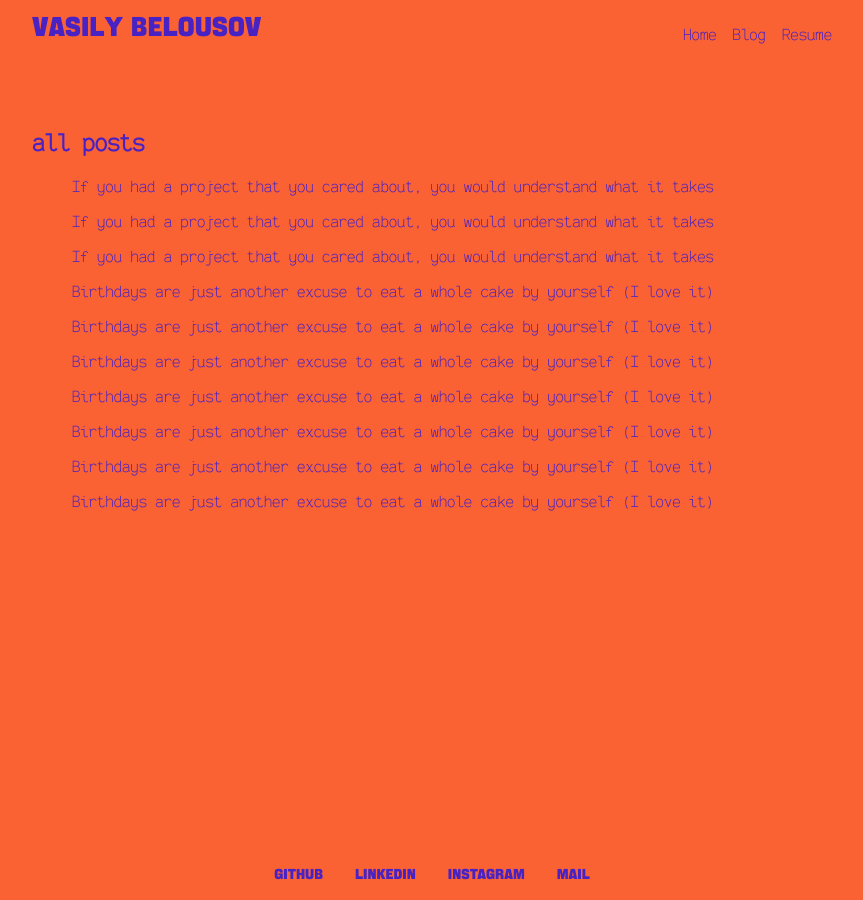
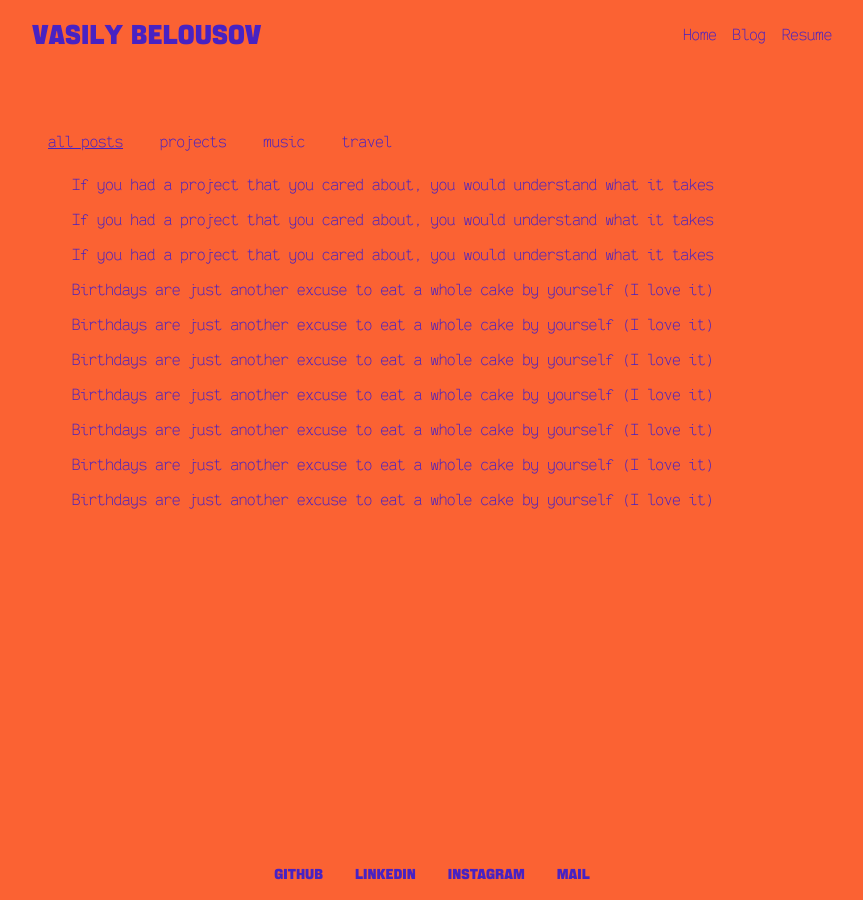
Before and after one commit to vasilybels/personal-blog-project, a Jekyll site: the page built from archive.md, in a window 1280 px wide. Shown: the whole page, without its empty margins (208-1071 px from the left). Built offline with Jekyll 4.4.1, drawn with Linux system fonts in a browser that asks for light colours; nearby versions of some CDN libraries.

Commit message:
fix: relative bio position on homepage, small UI improvements

```diff
--- a/_config.yml
+++ b/_config.yml
@@ -29,6 +29,7 @@ include:
 exclude:
   - Gemfile
   - Gemfile.lock
+  - README.md
 
 animation:
   enabled: true
--- a/_layouts/list.html
+++ b/_layouts/list.html
@@ -4,12 +4,17 @@ layout: default
 
 <article class="archive-content">
 
-    <div class="archive">
+    <div class="archive" data-aos="fade-up">
+        <div class="filters-container">
+            <button class="archive-title" data-filter="all">all posts</button>
+            <button class="archive-title" data-filter="projects">projects</button>
+            <button class="archive-title" data-filter="music">music</button>
+            <button class="archive-title" data-filter="travel">travel</button>
+        </div>
 
-            <h1 class="archive-title">all posts</h1>
-
+        <div id="posts-container">
             {% for post in site.posts %}
-            <div class="post-display">
+                <div class="post-display" data-categories="{{ post.categories | join: ' ' }}">
                     <ul class="post-list">
                         {% if post.categories contains "projects" %}
                             <li class="post-title-project">
--- a/_layouts/page.html
+++ b/_layouts/page.html
@@ -3,9 +3,7 @@ layout: default
 ---
 
 <article class="page">
-
   <h1 class="page-title">{{ page.title }}</h1>
-
   <div class="entry">
     {{ content }}
   </div>
--- a/css/style.css
+++ b/css/style.css
@@ -1,9 +1,16 @@
+/* Global */
+
 html, body {
   height: 100%;
   margin: 0;
   background-color: #fb6233;
 }
 
+body {
+    font-family: "Mono", monospace;
+    color: #4822C3;
+    text-align: justify;
+}
 
 .site-global {
     display: flex;
@@ -18,17 +25,6 @@ html, body {
     margin: 0 1rem;
 }
 
-.home-content {
-    display: flex;
-    justify-content: center;
-    flex-direction: column;
-    align-items: center;
-}
-
-.typed-intro {
-  padding-top: 1rem;
-}
-
 a {
   text-decoration: none;
   color: #4822C3;
@@ -38,13 +34,84 @@ a:hover {
   text-decoration: underline;
 }
 
+.container {
+  max-width: 800px;
+  margin-left: auto;
+  margin-right: auto;
+}
 
+ul {
+  list-style: none;
+}
 
-body {
-    font-family: "Mono", monospace;
-    color: #4822C3;
-    text-align: justify;
+/* Homepage */
+
+.home-content {
+  display: flex;
+  flex-direction: column;
+  align-items: center;
+  justify-content: flex-start;
+  min-height: 400px;
 }
+
+.typed-intro {
+  padding-top: 1rem;
+  min-height: 150px;
+  display: flex;
+  align-items: flex-end;
+  justify-content: center;
+  width: 100%;
+}
+
+.bio {
+  max-width: 800px;
+  margin: 2rem 1rem 0 1rem;
+  line-height: 1.35;
+  position: static;
+  width: 100%;
+  text-align: center;
+}
+
+#typed-text {
+  font-family: 'Mono', monospace;
+  font-size: 100px;
+  color: #4822C3;
+  white-space: pre-wrap;
+  overflow-wrap: break-word;
+}
+
+/* Post archive */
+
+.filters-container {
+  display: flex;
+  flex-direction: row;
+  gap: .3rem;
+}
+
+.archive-title:hover {
+  cursor: pointer;
+  text-decoration: underline;
+}
+
+.archive-title {
+  background: none;
+  border: none;
+  color: #4822C3;
+  font-family: "Mono", monospace;
+  font-size: 1rem;
+  padding: 0.5rem 1rem;
+  cursor: pointer;
+}
+
+.archive-title:hover {
+  text-decoration: underline;
+}
+
+.archive-title.active {
+  text-decoration: underline;
+}
+
+/* Header */
 
 .header {
   background-color: #fb6233;
@@ -65,11 +132,64 @@ body {
   margin-bottom: .5rem;
 }
 
-.container {
-  max-width: 800px;
-  margin-left: auto;
-  margin-right: auto;
+.site-title {
+  text-decoration: none;
+  font-size: 1.7rem;
+  font-family: "Frick", serif;
+  margin: 0;
+  line-height: 1;
+  display: flex;
+  align-items: center;
 }
+
+.site-title:hover {
+  color: #4822C3;
+  text-decoration: none;
+}
+
+/* Nav menu */
+
+.menu ul {
+  display: flex;
+  flex-direction: row;
+  margin-top: 0.5rem;
+  padding: 0;
+  gap: 1rem;
+}
+
+.menu ul li:hover {
+  text-decoration: underline;
+}
+
+.menu a {
+    text-decoration: none;
+}
+
+/* Footer */
+
+.site-footer {
+    display: flex;
+    font-size: 0.9rem;
+    background-color: #fb6233;
+    color: #4822C3;
+    width: 100%;
+    padding: 1rem 0;
+}
+
+.site-footer .wrapper {
+    max-width: 800px;
+    align-items: center;
+    margin-left: auto;
+    margin-right: auto;
+}
+
+.footer-links {
+    display: flex;
+    font-family: "Frick", sans-serif;
+    gap: 2rem;
+}
+
+/* Typefaces */
 
 @font-face {
   font-family: "Frick";
@@ -102,124 +222,3 @@ body {
   font-weight: normal;
   font-style: normal;
 }
-
-.site-title {
-  text-decoration: none;
-  font-size: 1.7rem;
-  font-family: "Frick", serif;
-  margin: 0;
-  line-height: 1;
-  display: flex;
-  align-items: center;
-}
-
-
-
-.site-title:hover {
-  color: #4822C3;
-  text-decoration: none;
-}
-
-/* ===============================
-   Navigation menu
-   =============================== */
-.menu ul {
-  list-style: none;
-  margin: 0;
-  padding: 0;
-  display: flex;
-  gap: 1rem;
-  align-items: center;
-  font-family: "Mono", monospace;
-}
-
-  .menu ul {
-    flex-direction: row;
-    gap: 1rem;
-    margin-top: 0.5rem;
-  }
-
-.menu a {
-    text-decoration: none;
-}
-
-.menu a:hover {
-    text-decoration: underline;
-}
-
-
-/* ===============================
-   Footer
-   =============================== */
-.site-footer {
-    display: flex;
-    font-size: 0.9rem;
-    background-color: #fb6233;
-    color: #4822C3;
-    width: 100%;
-    padding: 1rem 0;
-}
-
-.bio {
-  position: absolute;
-  top: 280px;
-  max-width: 800px;
-  margin: 0 1rem;
-  line-height: 1.35;
-}
-
-.site-footer .wrapper {
-    max-width: 800px;
-    align-items: center;
-    margin-left: auto;
-    margin-right: auto;
-}
-
-.footer-links {
-    display: flex;
-    font-family: "Frick", sans-serif;
-    gap: 2rem;
-}
-
-.page-title {
-    font-weight: normal;
-}
-
-.post-meta {
-  display: flex;
-  flex-direction: row;
-  align-items: center;
-  justify-content: space-between;
-  margin-top: 0.5rem;
-  margin-bottom: 0;
-}
-
-.font1 {
-  font-family: 'Mono', monospace;
-  font-size: 90px;
-  color: #4822C3;
-}
-
-.font2 {
-  font-family: 'Mono', monospace;
-  font-size: 90px;
-  color: white;
-}
-
-:changing-text {
-
-  text-justify:distribute;
-}
-
-#typed-text {
-  font-family: 'Mono', monospace;
-  font-size: 100px;
-  color: #4822C3;
-  white-space: pre-wrap;
-  overflow-wrap: break-word;
-}
-
-
-.post-list {
-  list-style: none;
-}
```
Also changed, not shown: other parts of _layouts/list.html (+26 -2 lines), _posts/2025-03-07-birthday copy 5.md (+1 -0 lines), _posts/2025-03-07-birthday copy 6.md (+1 -0 lines), README.md (added). Lines whose indentation alone changed are shown as unchanged.
